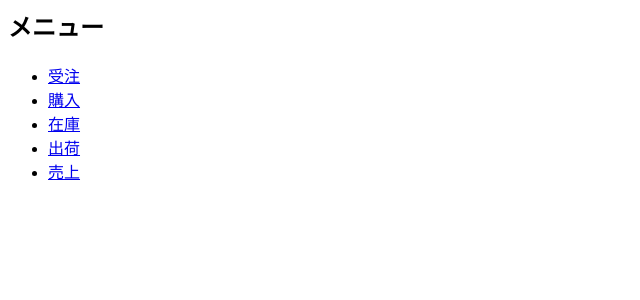
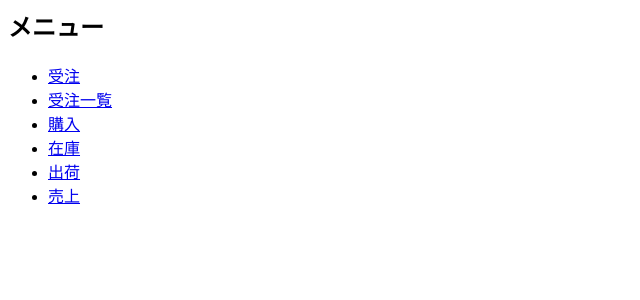
Before and after one commit to erp-mini-web/erp-mini, a Flask app: page / in a window 1280 px wide. Shown: the top 300 px of the page, without its empty margins (0-640 px from the left). Run offline with Flask 3, Linux system fonts and the light colour scheme.

Commit message:
Update menu.html

```diff
--- a/templates/menu.html
+++ b/templates/menu.html
@@ -1,6 +1,7 @@
 <h2>メニュー</h2>
 <ul>
   <li><a href="/order">受注</a></li>
+  <li><a href="/order_list">受注一覧</a></li>
   <li><a href="/purchase">購入</a></li>
   <li><a href="/stock">在庫</a></li>
   <li><a href="/shipment">出荷</a></li>
```
